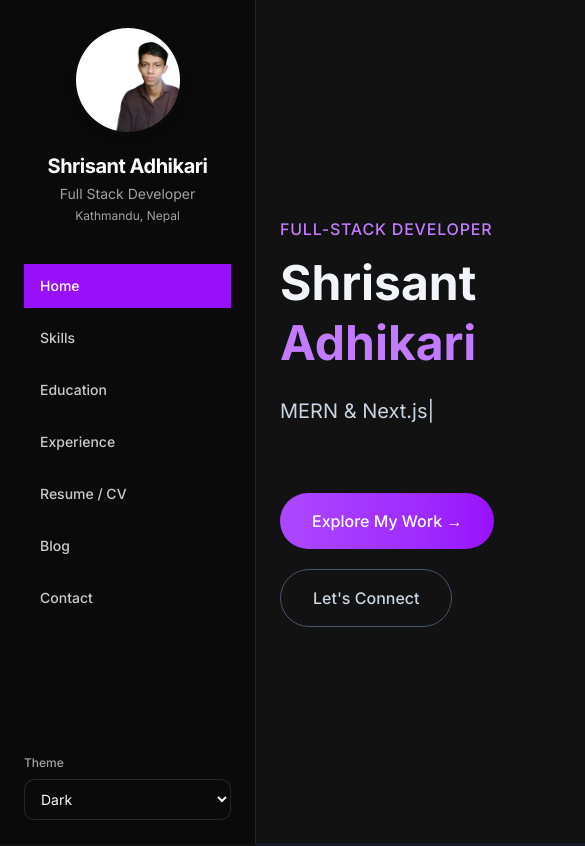
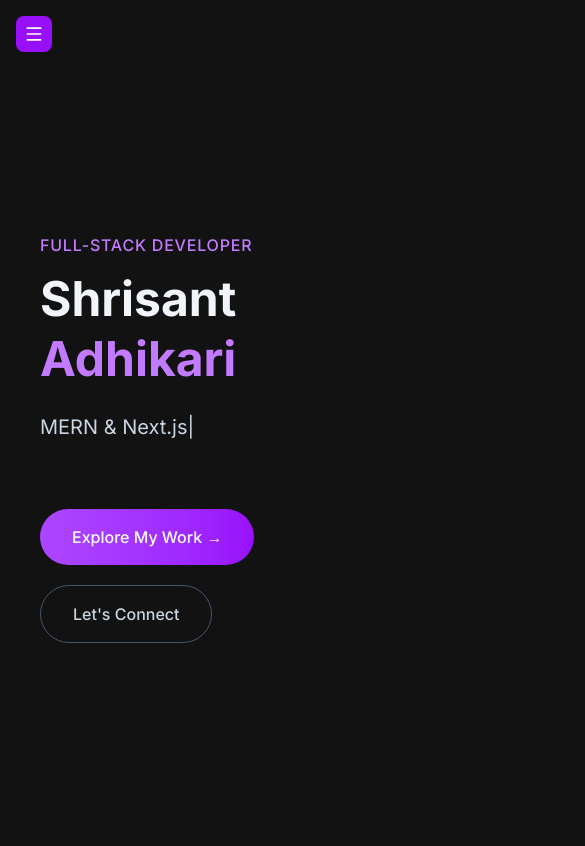
Before and after one commit to ShrisantAdhikariPortfolio/Frontend, a Next.js app: page / in a window 390 px wide. Shown: the top 846 px of the page, 585 px wide, since content can reach past the window. Built offline with nearby package versions, Linux system fonts and the light colour scheme.

Commit message:
feat: fix responsiveness

```diff
--- a/src/app/layout.tsx
+++ b/src/app/layout.tsx
@@ -1,3 +1,45 @@
+// import type { Metadata } from 'next';
+// import { Inter } from 'next/font/google';
+// import './globals.css';
+// import Sidebar from '@/components/layout/Sidebar';
+// import { ThemeProvider } from '@/components/theme-provider';
+
+// const inter = Inter({ subsets: ['latin'] });
+
+// export const metadata: Metadata = {
+//   title: 'Shrisant Adhikari',
+//   description: 'Full Stack Developer',
+// };
+
+// export default function RootLayout({
+//   children,
+// }: Readonly<{
+//   children: React.ReactNode;
+// }>) {
+//   return (
+//     <html lang="en">
+//       <body className={`${inter.className} antialiased`}>
+//         <ThemeProvider
+//           attribute="data-theme"
+//           defaultTheme="dark"
+//           themes={['light', 'dark']}
+//           enableSystem={false}
+//         >
+//           <div className="flex md:flex-row flex-col">
+//             <Sidebar />
+//             <main className="ml-64 w-full">{children}</main>
+//           </div>
+//         </ThemeProvider>
+//       </body>
+//     </html>
+//   );
+// }
+
+
+
+
+
+
 import type { Metadata } from 'next';
 import { Inter } from 'next/font/google';
 import './globals.css';
@@ -25,9 +67,11 @@ export default function RootLayout({
           themes={['light', 'dark']}
           enableSystem={false}
         >
-          <div className="flex md:flex-row flex-col">
+          <div className="flex flex-col md:flex-row min-h-screen">
             <Sidebar />
-            <main className="ml-64 w-full">{children}</main>
+            <main className="w-full md:ml-64 p-4 md:p-8 transition-all duration-300">
+              {children}
+            </main>
           </div>
         </ThemeProvider>
       </body>
--- a/src/components/layout/Sidebar.tsx
+++ b/src/components/layout/Sidebar.tsx
@@ -1,15 +1,140 @@
+
+// 'use client';
+
+// import React from 'react';
+// import Image from 'next/image';
+// import { useTheme } from 'next-themes';
+// import { usePathname } from 'next/navigation';
+// import Link from 'next/link';
+
+// const Sidebar: React.FC = () => {
+//   const { theme, setTheme } = useTheme();
+//   const pathname = usePathname();
+
+//   const navItems = [
+//     { label: 'Home', href: '/' },
+//     { label: 'Skills', href: '/skills' },
+//     { label: 'Education', href: '/education' },
+//     { label: 'Experience', href: '/experience' },
+//     { label: 'Resume / CV', href: '/resume' },
+//     { label: 'Blog', href: '#blog' },
+//     { label: 'Contact', href: '/contact' },
+//   ];
+
+//   return (
+//     <aside className="fixed top-0 left-0 h-screen w-64 bg-background text-foreground border-r border-border p-6 flex flex-col justify-between transition-colors duration-300 z-50">
+//       <div className="text-center">
+//         <div className="relative mx-auto mb-4 w-28 h-28">
+//           <Image
+//             src="/shrisat.png"
+//             alt="Shrisant Adhikari"
+//             fill
+//             className="rounded-full object-cover border-4 border-background shadow-lg"
+//           />
+//         </div>
+//         <h2 className="text-xl font-bold tracking-tight">Shrisant Adhikari</h2>
+//         <p className="text-sm text-muted-foreground mt-1">Full Stack Developer</p>
+//         <p className="text-xs text-muted-foreground mt-1">Kathmandu, Nepal</p>
+//       </div>
+//       <nav className="mt-10 flex-1">
+//         <ul className="space-y-2">
+//           {navItems.map((item) => {
+//             const isActive =
+//               (item.href === '/' && pathname === '/') ||
+//               (item.href !== '/' && pathname.startsWith(item.href));
+
+//             return (
+//               <li key={item.href}>
+//                 <Link
+//                   href={item.href}
+//                   className={`
+//                     group relative block px-4 py-3 text-sm font-medium
+//                     transition-all duration-300
+//                     ${isActive
+//                       ? 'bg-purple-600 text-white'
+//                       : 'text-foreground/80 hover:text-foreground'
+//                     }
+//                   `}
+//                 >
+//                   {!isActive && (
+//                     <span className="absolute bottom-0 left-0 right-0 h-[2.5px] overflow-hidden pointer-events-none">
+//                       <span className="
+//                         absolute bottom-0 left-0 h-full w-0 origin-left
+//                         bg-gradient-to-r from-purple-500 via-purple-600 to-purple-700
+//                         group-hover:w-1/2 transition-all duration-600 ease-out
+//                       "/>
+//                       <span className="
+//                         absolute bottom-0 right-0 h-full w-0 origin-right
+//                         bg-gradient-to-r from-transparent via-purple-500 to-purple-500
+//                         group-hover:w-1/2 transition-all duration-600 ease-out
+//                       "/>
+//                       <span className="
+//                         absolute bottom-0 left-0 h-full w-0 origin-left blur-sm
+//                         bg-gradient-to-r from-purple-400/60 via-fuchsia-400/50 to-transparent
+//                         group-hover:w-1/2 transition-all duration-700 ease-out
+//                       "/>
+//                       <span className="
+//                         absolute bottom-0 right-0 h-full w-0 origin-right blur-sm
+//                         bg-gradient-to-r from-transparent via-fuchsia-400/50 to-pink-400/60
+//                         group-hover:w-1/2 transition-all duration-700 ease-out
+//                       "/>
+//                     </span>
+//                   )}
+
+//                   <span className="relative z-10">
+//                     {item.label}
+//                   </span>
+
+
+//                 </Link>
+//               </li>
+//             );
+//           })}
+//         </ul>
+//       </nav>
+
+//       <div className="mt-8">
+//         <label className="block text-xs mb-2 text-muted-foreground font-medium">
+//           Theme
+//         </label>
+//         <select
+//           value={theme}
+//           onChange={(e) => setTheme(e.target.value)}
+//           className="
+//             w-full bg-background/80 text-foreground
+//             border border-border rounded-lg px-3 py-2.5 text-sm
+//             focus:outline-none focus:ring-2 focus:ring-purple-500/40
+//             transition-all duration-200
+//           "
+//         >
+//           <option value="light">Light</option>
+//           <option value="dark">Dark</option>
+//           <option value="high-contrast">High Contrast</option>
+//           <option value="system">System</option>
+//         </select>
+//       </div>
+//     </aside>
+//   );
+// };
+
+// export default Sidebar;
+
+
+
 
 'use client';
 
-import React from 'react';
+import React, { useState } from 'react';
 import Image from 'next/image';
 import { useTheme } from 'next-themes';
 import { usePathname } from 'next/navigation';
 import Link from 'next/link';
+import { Menu, X } from 'lucide-react'; // optional icons
 
 const Sidebar: React.FC = () => {
   const { theme, setTheme } = useTheme();
   const pathname = usePathname();
+  const [isOpen, setIsOpen] = useState(false);
 
   const navItems = [
     { label: 'Home', href: '/' },
@@ -22,7 +147,23 @@ const Sidebar: React.FC = () => {
   ];
 
   return (
-    <aside className="fixed top-0 left-0 h-screen w-64 bg-background text-foreground border-r border-border p-6 flex flex-col justify-between transition-colors duration-300 z-50">
+    <>
+      {/* Mobile Toggle Button */}
+      <button
+        className="md:hidden fixed top-4 left-4 z-50 p-2 rounded-md bg-purple-600 text-white"
+        onClick={() => setIsOpen(!isOpen)}
+      >
+        {isOpen ? <X size={20} /> : <Menu size={20} />}
+      </button>
+
+      {/* Sidebar */}
+      <aside
+        className={`
+          fixed top-0 left-0 h-screen w-64 bg-background text-foreground border-r border-border p-6 flex flex-col justify-between transition-transform duration-300 z-40
+          ${isOpen ? 'translate-x-0' : '-translate-x-full'}
+          md:translate-x-0
+        `}
+      >
         <div className="text-center">
           <div className="relative mx-auto mb-4 w-28 h-28">
             <Image
@@ -36,6 +177,7 @@ const Sidebar: React.FC = () => {
           <p className="text-sm text-muted-foreground mt-1">Full Stack Developer</p>
           <p className="text-xs text-muted-foreground mt-1">Kathmandu, Nepal</p>
         </div>
+
         <nav className="mt-10 flex-1">
           <ul className="space-y-2">
             {navItems.map((item) => {
@@ -55,37 +197,9 @@ const Sidebar: React.FC = () => {
                         : 'text-foreground/80 hover:text-foreground'
                       }
                     `}
+                    onClick={() => setIsOpen(false)} // close sidebar on mobile after click
                   >
-                  {!isActive && (
-                    <span className="absolute bottom-0 left-0 right-0 h-[2.5px] overflow-hidden pointer-events-none">
-                      <span className="
-                        absolute bottom-0 left-0 h-full w-0 origin-left
-                        bg-gradient-to-r from-purple-500 via-purple-600 to-purple-700
-                        group-hover:w-1/2 transition-all duration-600 ease-out
-                      "/>
-                      <span className="
-                        absolute bottom-0 right-0 h-full w-0 origin-right
-                        bg-gradient-to-r from-transparent via-purple-500 to-purple-500
-                        group-hover:w-1/2 transition-all duration-600 ease-out
-                      "/>
-                      <span className="
-                        absolute bottom-0 left-0 h-full w-0 origin-left blur-sm
-                        bg-gradient-to-r from-purple-400/60 via-fuchsia-400/50 to-transparent
-                        group-hover:w-1/2 transition-all duration-700 ease-out
-                      "/>
-                      <span className="
-                        absolute bottom-0 right-0 h-full w-0 origin-right blur-sm
-                        bg-gradient-to-r from-transparent via-fuchsia-400/50 to-pink-400/60
-                        group-hover:w-1/2 transition-all duration-700 ease-out
-                      "/>
-                    </span>
-                  )}
-
-                  <span className="relative z-10">
-                    {item.label}
-                  </span>
-
-
+                    <span className="relative z-10">{item.label}</span>
                   </Link>
                 </li>
               );
@@ -93,7 +207,6 @@ const Sidebar: React.FC = () => {
           </ul>
         </nav>
 
-      {/* Theme Switcher */}
         <div className="mt-8">
           <label className="block text-xs mb-2 text-muted-foreground font-medium">
             Theme
@@ -115,6 +228,7 @@ const Sidebar: React.FC = () => {
           </select>
         </div>
       </aside>
+    </>
   );
 };
 
```
Lines whose indentation alone changed are shown as unchanged.
